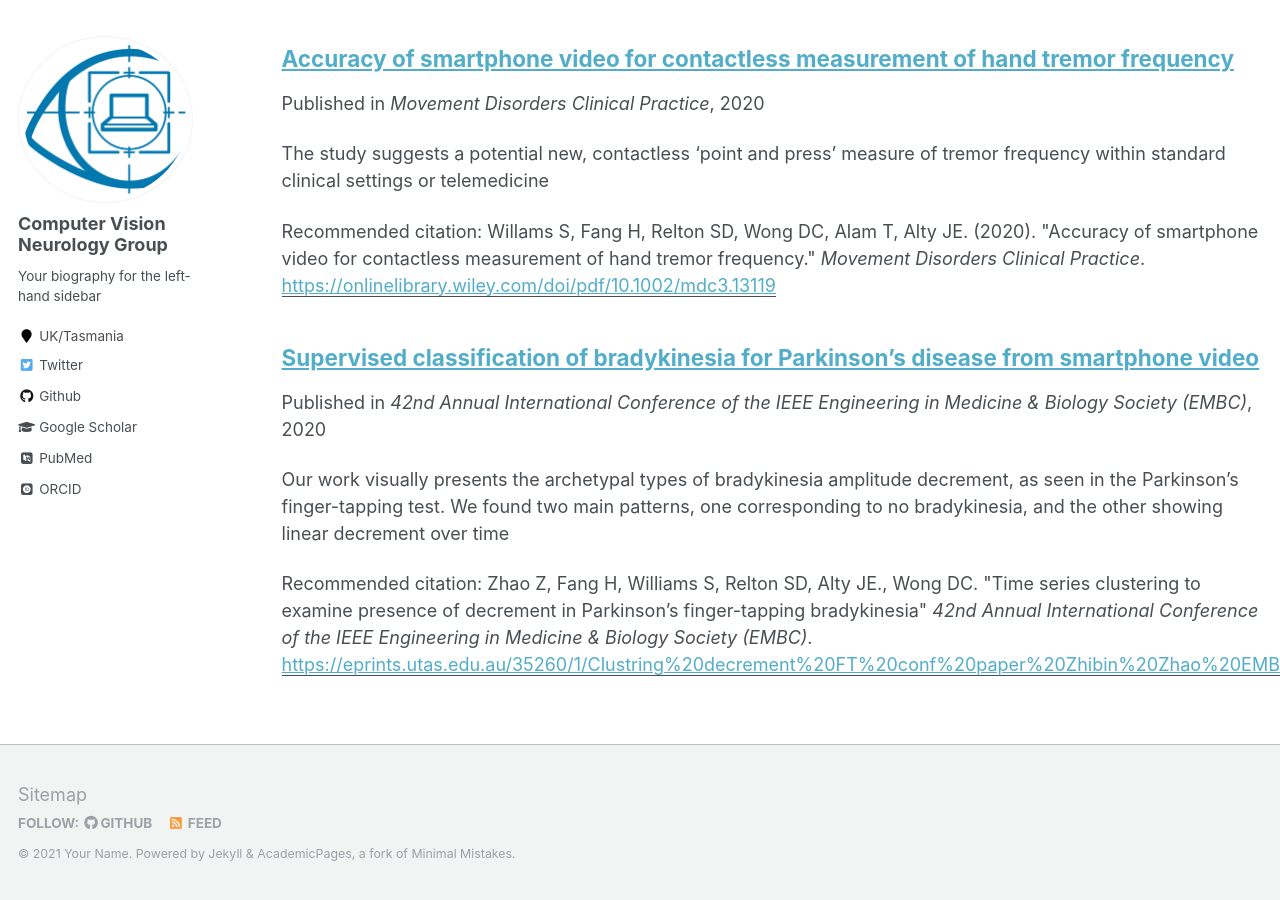
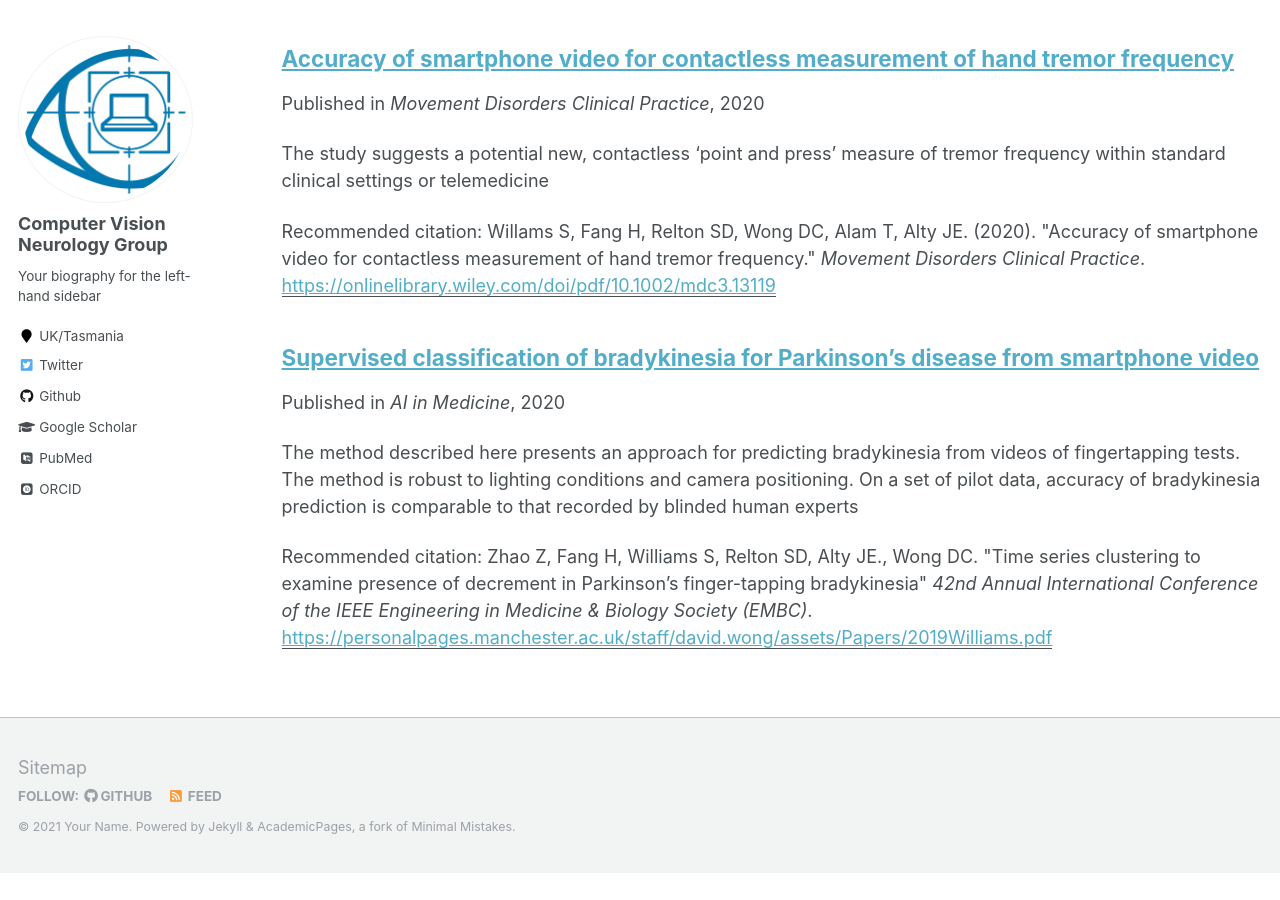
Before and after one commit to computervisionneurology/computervisionneurology.github.io, a Jekyll site: the page built from _pages/publications.md, in a window 1280 px wide and 900 px high, scrolled down 625 px. Built offline with Jekyll 4.4.1, drawn with Linux system fonts in a browser that asks for light colours; some web fonts are replaced; after the commit the page ends 1498 px from its top, so only the background shows below that.

Commit message:
Update Williams2020b.md

```diff
--- a/_publications/Williams2020b.md
+++ b/_publications/Williams2020b.md
@@ -2,10 +2,10 @@
 title: "Supervised classification of bradykinesia for Parkinson's disease from smartphone video"
 collection: publications
 permalink: /publication/William2020b
-excerpt: 'Our work visually presents the archetypal types of bradykinesia amplitude decrement, as seen in the Parkinson’s finger-tapping test. We found two main patterns, one corresponding to no bradykinesia, and the other showing linear decrement over time'
-date: 2020-06-01
-venue: '42nd Annual International Conference of the IEEE Engineering in Medicine & Biology Society (EMBC)'
-paperurl: 'https://eprints.utas.edu.au/35260/1/Clustring%20decrement%20FT%20conf%20paper%20Zhibin%20Zhao%20EMBC2020_final.pdf'
+excerpt: 'The method described here presents an approach for predicting bradykinesia from videos of fingertapping tests. The method is robust to lighting conditions and camera positioning. On a set of pilot data, accuracy of bradykinesia prediction is comparable to that recorded by blinded human experts'
+date: 2020-10-06
+venue: 'AI in Medicine'
+paperurl: 'https://personalpages.manchester.ac.uk/staff/david.wong/assets/Papers/2019Williams.pdf'
 citation: 'Zhao Z, Fang H, Williams S, Relton SD, Alty JE., Wong DC. &quot;Time series clustering to examine presence of decrement in Parkinson’s finger-tapping bradykinesia&quot; <i>42nd Annual International Conference of the IEEE Engineering in Medicine & Biology Society (EMBC)</i>.'
 ---
 This paper is about the number 1. The number 2 is left for future work.
```
